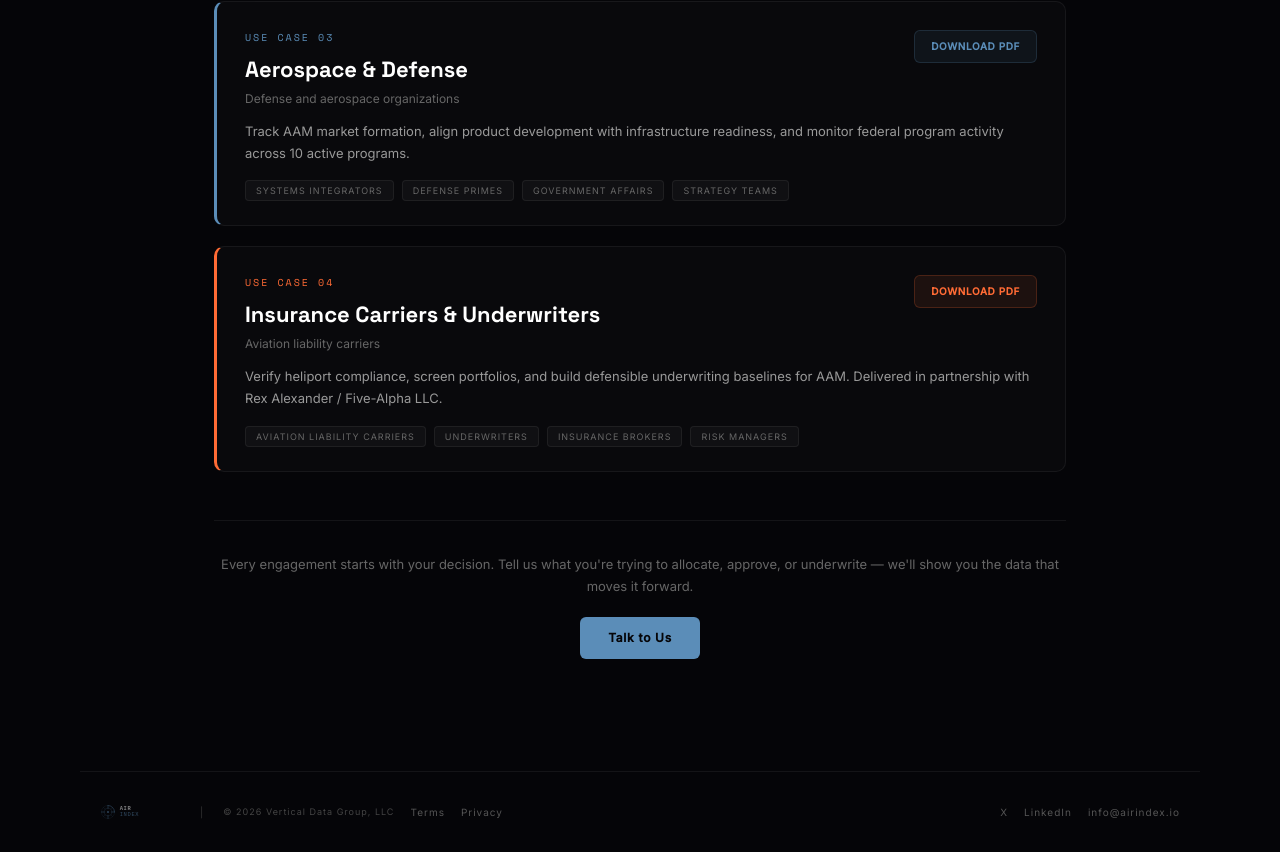
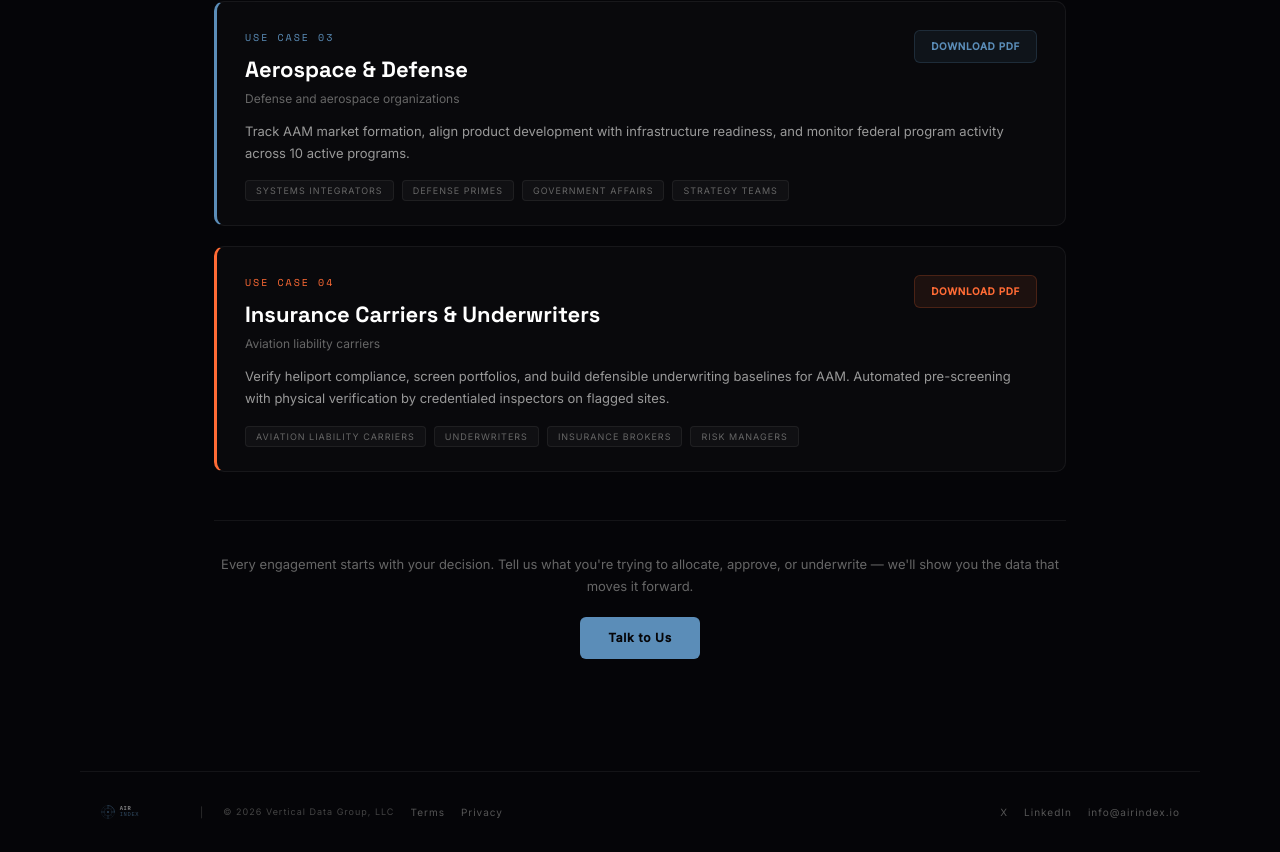
Before and after one commit to Xdrum1/airgrid, a Next.js app: page /use-cases in a window 1280 px wide. Shown: the part 1051-1903 px from the top of the page. Built offline with nearby package versions, Linux system fonts and the light colour scheme; no server answers.

Commit message:
Remove Rex name from Insurance use case description
Partnership not yet formalized. Replaced with generic "credentialed
inspectors" language matching the heliport audit page.

```diff
--- a/src/app/use-cases/page.tsx
+++ b/src/app/use-cases/page.tsx
@@ -46,7 +46,7 @@ const USE_CASES = [
     title: "Insurance Carriers & Underwriters",
     subtitle: "Aviation liability carriers",
     description:
-      "Verify heliport compliance, screen portfolios, and build defensible underwriting baselines for AAM. Delivered in partnership with Rex Alexander / Five-Alpha LLC.",
+      "Verify heliport compliance, screen portfolios, and build defensible underwriting baselines for AAM. Automated pre-screening with physical verification by credentialed inspectors on flagged sites.",
     href: "/docs/AirIndex_UseCase_Insurance_2.pdf",
     color: "#ff6b35",
     buyers: ["Aviation Liability Carriers", "Underwriters", "Insurance Brokers", "Risk Managers"],
```
